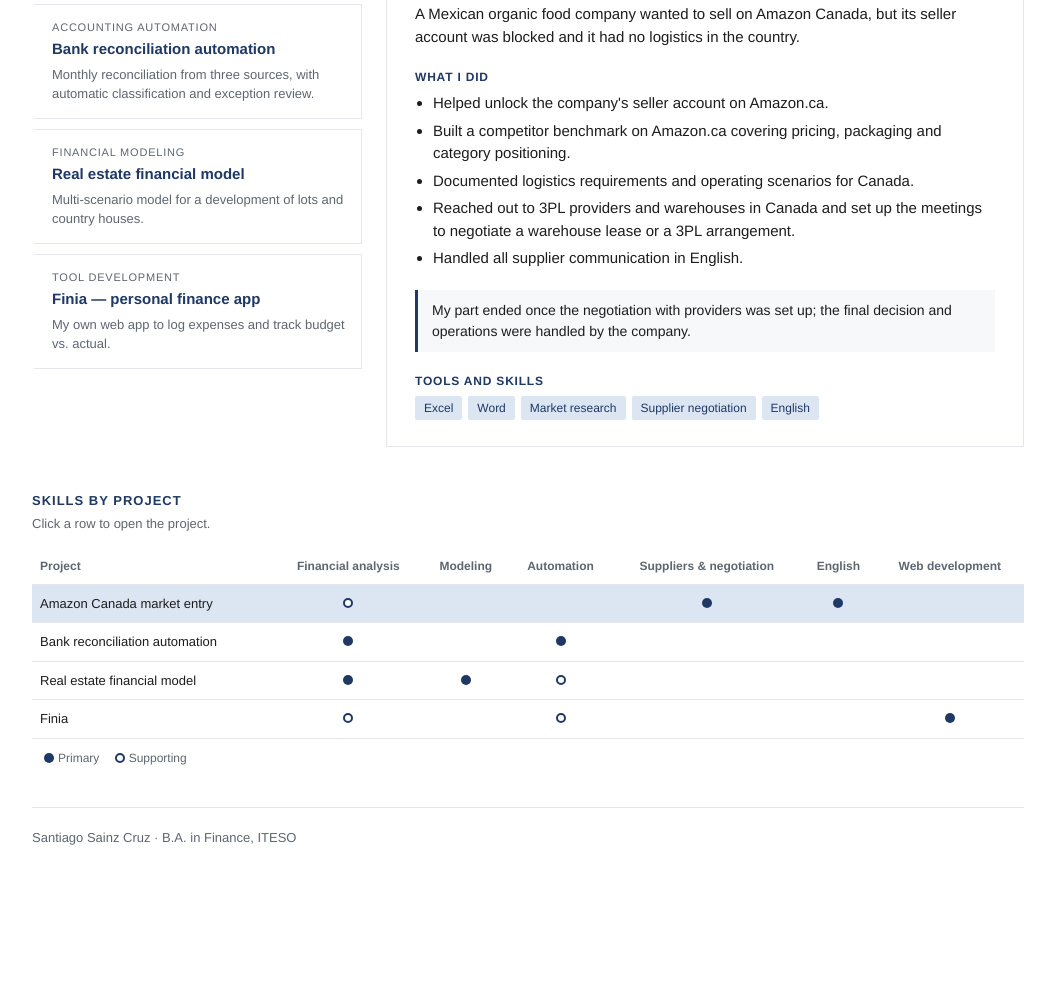
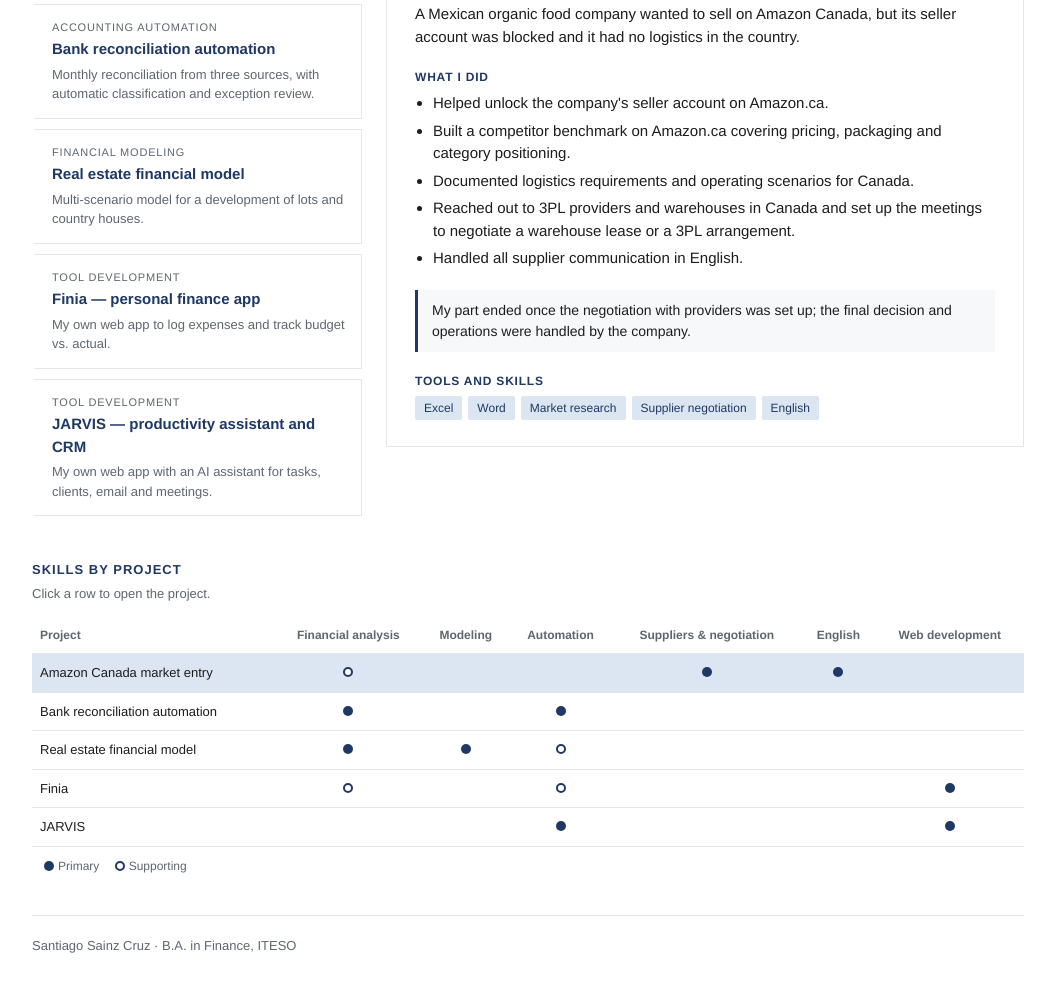
Before and after one commit to santiagosainzcruz123-ai/portafolio, a plain HTML site: page en/index.html in a window 1280 px wide. Shown: the part 461-1456 px from the top of the page, without its empty margins (112-1167 px from the left). Before the commit the page ends 1348 px from the top, so only its background shows below. Drawn offline with Linux system fonts and the light colour scheme.

Commit message:
Add files via upload

```diff
--- a/en/index.html
+++ b/en/index.html
@@ -168,6 +168,21 @@ const projects = [
     scope:"Personal project; happy to show a demo in an interview.",
     tools:["JavaScript","Supabase (PostgreSQL)","Vercel","Budget vs. actual"]
   }
+  ,{
+    id:"jarvis", cat:"desarrollo", catLabel:"Tool development · Personal project",
+    title:"JARVIS — productivity assistant and CRM",
+    short:"My own web app with an AI assistant for tasks, clients, email and meetings.",
+    context:"I needed a single tool to track to-dos, deliverables and contacts across several clients instead of scattered lists.",
+    did:[
+      "Designed a web app with weekly task tracking and a CRM-style contact base.",
+      "Integrated an AI assistant that creates tasks by voice dictation, including from an iPhone Siri shortcut.",
+      "Connected Gmail and Google Calendar: it suggests tasks from emails, drafts replies and schedules meetings.",
+      "Reminders for unattended emails and a to-do briefing the assistant reads aloud.",
+      "360 view per client with its tasks, emails and meetings."
+    ],
+    scope:"Zero-cost personal project, built with the help of AI coding tools. Happy to show a demo in an interview.",
+    tools:["JavaScript","Supabase","Vercel","AI (Groq)","Gmail and Google Calendar"]
+  }
 ];
 
 const skills = ["Financial analysis","Modeling","Automation","Suppliers & negotiation","English","Web development"];
@@ -176,7 +191,8 @@ const map = {
   amazon:       [1,0,0,2,2,0],
   conciliacion: [2,0,2,0,0,0],
   inmobiliario: [2,2,1,0,0,0],
-  finia:        [1,0,1,0,0,2]
+  finia:        [1,0,1,0,0,2],
+  jarvis:       [0,0,2,0,0,2]
 };
 
 const list = document.getElementById("list");
```
